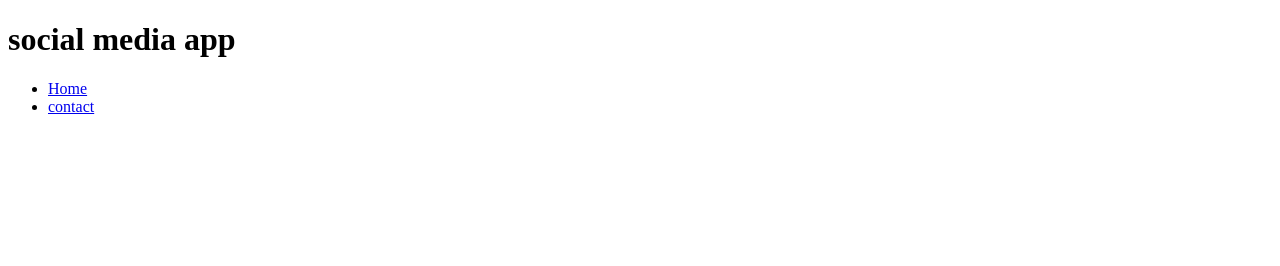
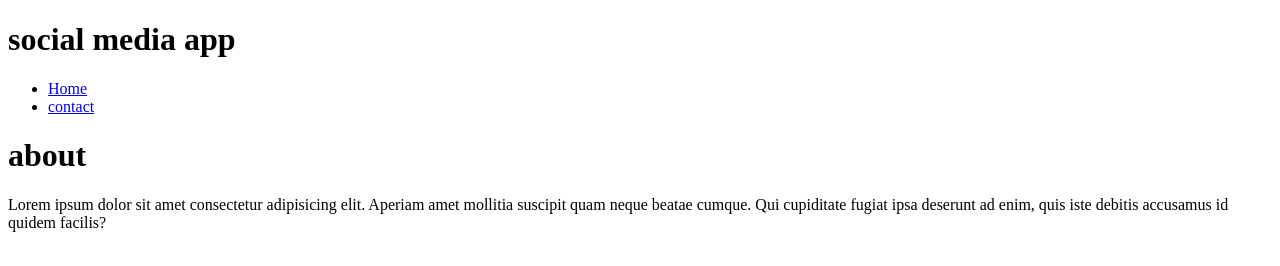
Before and after one commit to AkbarAliuetm/project1, a plain HTML site: page index.html in a window 1280 px wide. Drawn offline with Linux system fonts and the light colour scheme.

Commit message:
footer added

```diff
--- a/index.html
+++ b/index.html
@@ -12,5 +12,9 @@
         <li><a href="#">Home</a></li>
         <li><a href="contact.html">contact</a></li>
     </ul>
+    <footer>
+        <h1>about</h1>
+        <p>Lorem ipsum dolor sit amet consectetur adipisicing elit. Aperiam amet mollitia suscipit quam neque beatae cumque. Qui cupiditate fugiat ipsa deserunt ad enim, quis iste debitis accusamus id quidem facilis?</p>
+    </footer>
 </body>
 </html>
```
